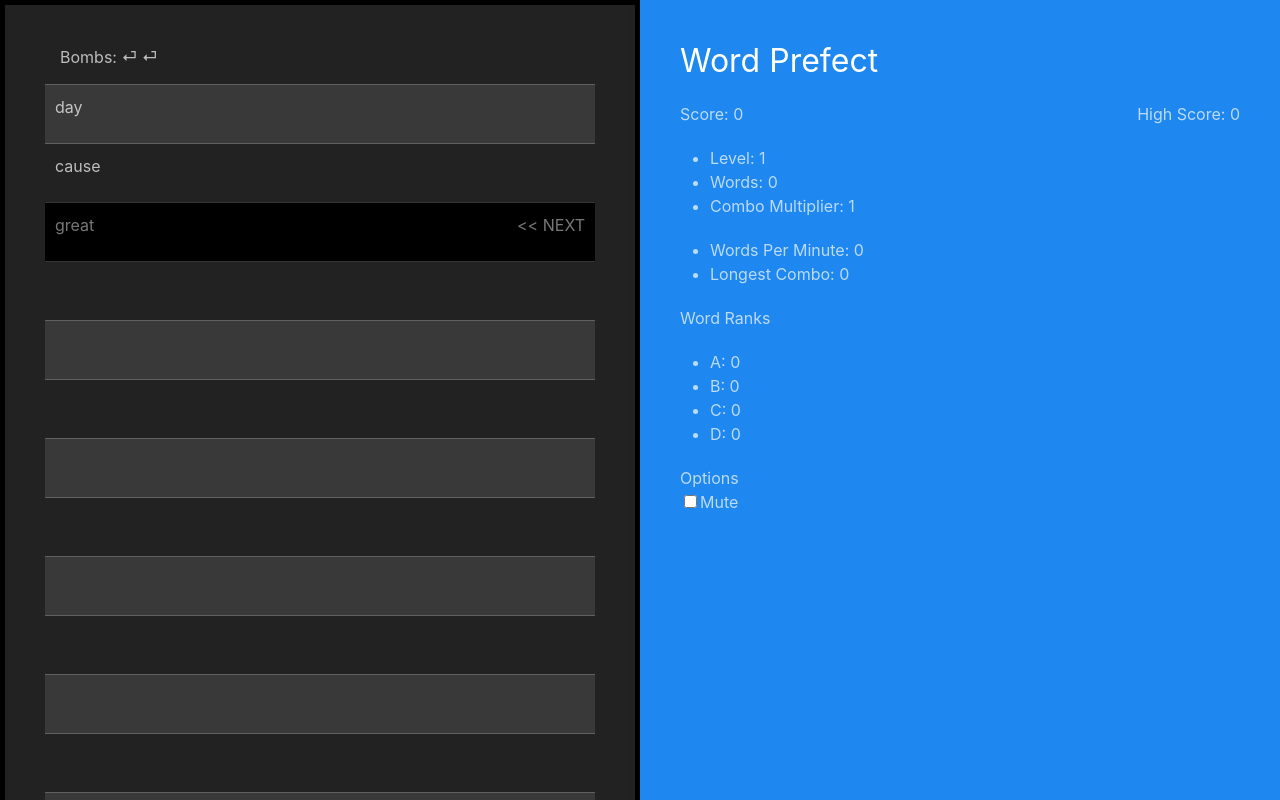
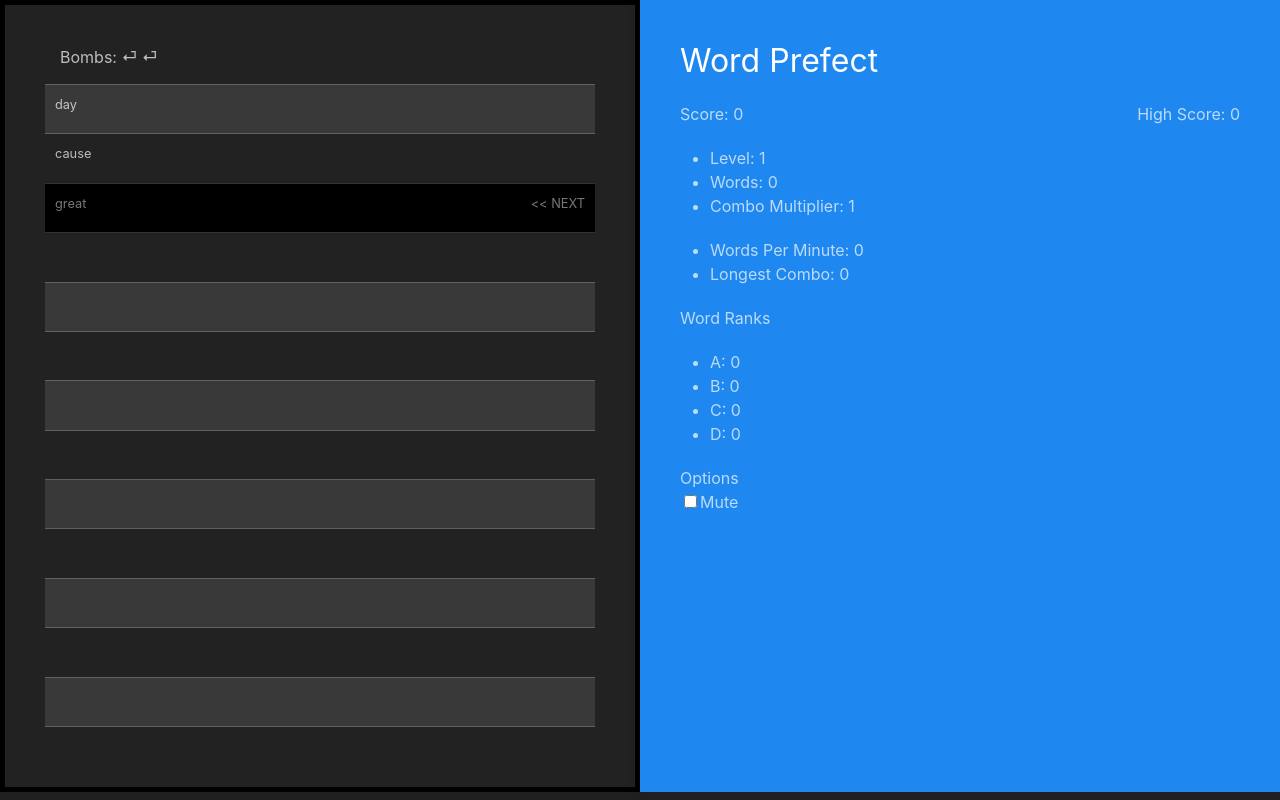
Before and after one commit to cij11/typing-game, a React (Create React App) app: page /typing-game/game in a window 1280 px wide. Shown: the top 800 px of the page. Built offline with nearby package versions, Linux system fonts and the light colour scheme.

Commit message:
Dynamic font height

```diff
--- a/src/components/Stack.tsx
+++ b/src/components/Stack.tsx
@@ -9,8 +9,15 @@ interface Props {
 
 export default class Stack extends React.Component<Props> {
     render() {
+        const fontSize = '1.6vh'
+
         const hiddenStyle = {
-            color: '#00000000'
+            color: '#00000000',
+            fontSize: fontSize
+        }
+
+        const viewportFontSizeStyle = {
+            fontSize: fontSize
         }
 
         const dummyList = Array.from(
@@ -19,7 +26,10 @@ export default class Stack extends React.Component<Props> {
 
         return (
             <div>
-                <ul className="uk-list uk-list-striped">
+                <ul
+                    style={viewportFontSizeStyle}
+                    className="uk-list uk-list-striped"
+                >
                     {
                         // dummy elements to fill the remaining rows
                     }
@@ -29,7 +39,9 @@ export default class Stack extends React.Component<Props> {
                             className="uk-padding-remove-top uk-padding-remove-bottom"
                         >
                             <ul className="uk-list"></ul>
-                            <li>{stackWord.word}</li>
+                            <li style={viewportFontSizeStyle}>
+                                {stackWord.word}
+                            </li>
                             {1 && (
                                 <li
                                     className={
@@ -38,7 +50,9 @@ export default class Stack extends React.Component<Props> {
                                             : ''
                                     }
                                 >
-                                    <span>{stackWord.doneCharacters}</span>
+                                    <span style={viewportFontSizeStyle}>
+                                        {stackWord.doneCharacters}
+                                    </span>
                                     <span style={hiddenStyle}>
                                         {stackWord.remainingCharacters}
                                     </span>
```
